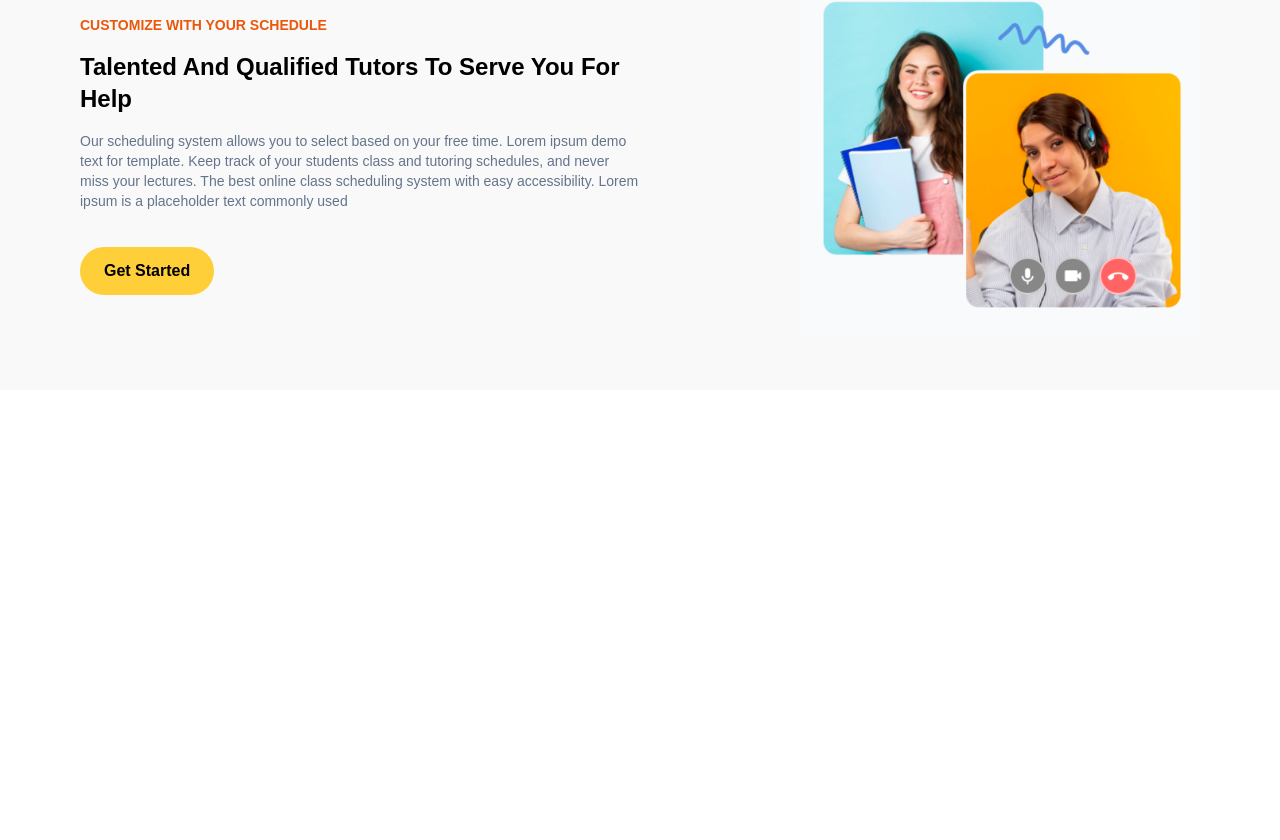
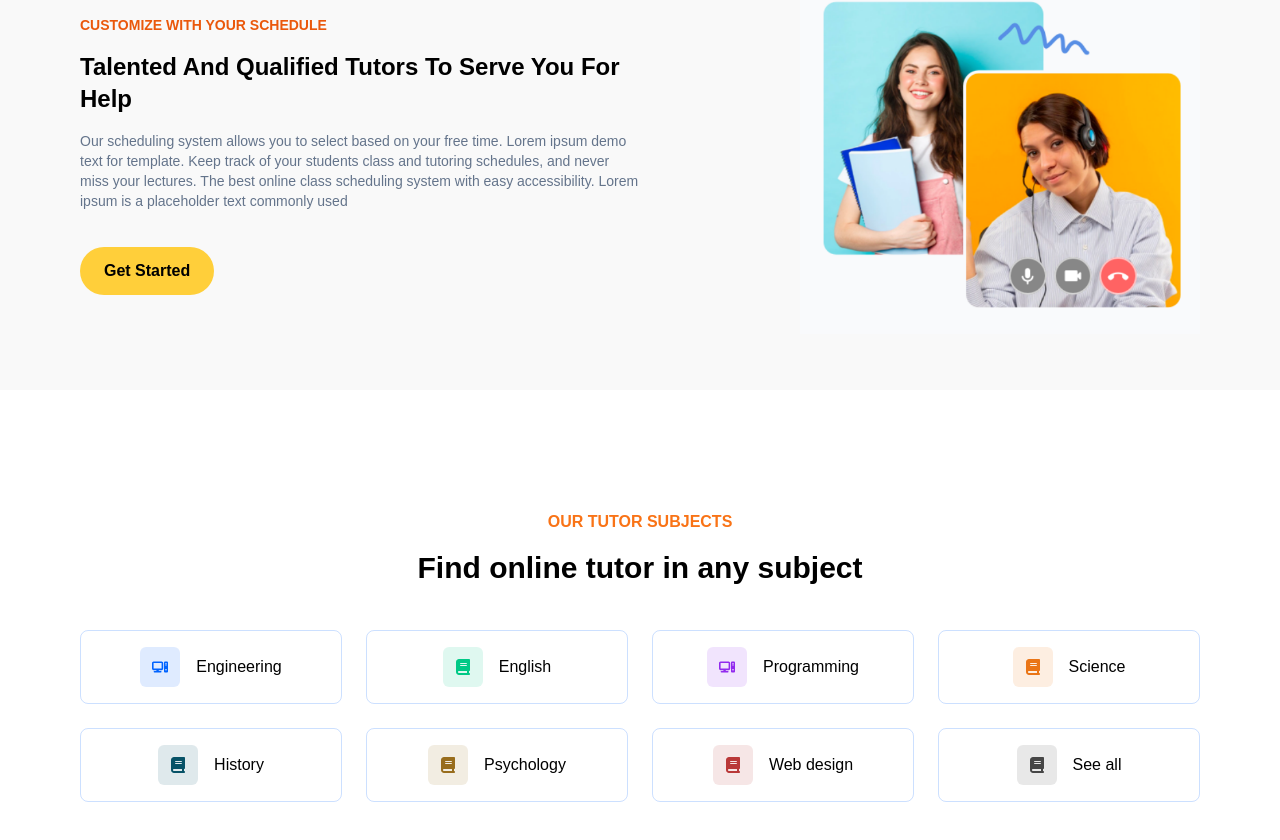
Before and after one commit to NaufalAssyafiqF/elearning-website, a React (Vite) app: page / in a window 1280 px wide. Shown: the part 1748-2588 px from the top of the page. Before the commit the page ends 2138 px from the top, so only its background shows below. Built offline with nearby package versions, Linux system fonts and the light colour scheme.

Commit message:
add subject card section

```diff
--- a/src/App.jsx
+++ b/src/App.jsx
@@ -6,6 +6,7 @@ import WhyChooseUs from "./components/WhyChooseUs/WhyChooseUs";
 import Img1 from "./assets/banner1.png";
 import Img2 from "./assets/banner2.png";
 import Banner from "./components/Banner/Banner";
+import SubjectCard from "./components/Subjectcard/SubjectCard";
 
 const BannerData = {
   image: Img1,
@@ -35,6 +36,7 @@ const App = () => {
       <WhyChooseUs />
       <Banner {...BannerData} />
       <Banner {...BannerData2} reverse={true} />
+      <SubjectCard />
     </div>
   );
 };
--- /dev/null
+++ b/src/components/Subjectcard/SubjectCard.jsx
@@ -0,0 +1,105 @@
+import { motion } from "framer-motion";
+import { FaComputer } from "react-icons/fa6";
+import { FaBook } from "react-icons/fa6";
+
+const SubjectCard = () => {
+  const subjectList = [
+    {
+      id: 1,
+      name: "Engineering",
+      icon: <FaComputer />,
+      color: "#0063ff",
+      delay: 0.2,
+    },
+    {
+      id: 2,
+      name: "English",
+      icon: <FaBook />,
+      color: "#00c986",
+      delay: 0.3,
+    },
+    {
+      id: 3,
+      name: "Programming",
+      icon: <FaComputer />,
+      color: "#922aee",
+      delay: 0.4,
+    },
+    {
+      id: 4,
+      name: "Science",
+      icon: <FaBook />,
+      color: "#ea7516",
+      delay: 0.5,
+    },
+    {
+      id: 5,
+      name: "History",
+      icon: <FaBook />,
+      color: "#075267",
+      delay: 0.6,
+    },
+    {
+      id: 6,
+      name: "Psychology",
+      icon: <FaBook />,
+      color: "#986d1d",
+      delay: 0.7,
+    },
+    {
+      id: 7,
+      name: "Web design",
+      icon: <FaBook />,
+      color: "#b93838",
+      delay: 0.8,
+    },
+    {
+      id: 8,
+      name: "See all",
+      icon: <FaBook />,
+      color: "#464646",
+      delay: 0.9,
+    },
+  ];
+
+  return (
+    <>
+      <div className="container py-14 md:py-24">
+        {/* header section */}
+        <div className="space-y-4 p-6 text-center max-w-[600px] mx-auto mb-5">
+          <h1 className="uppercase font-semibold text-orange-500">
+            Our tutor subjects
+          </h1>
+          <p className="font-semibold text-3xl">
+            Find online tutor in any subject
+          </p>
+        </div>
+        {/* card section */}
+        <div className="grid grid-cols-1 sm:grid-cols-2 md:grid-cols-4 gap-6 ">
+          {subjectList.map((item) => {
+            return (
+              <motion.div
+                initial={{ opacity: 0, x: -200 }}
+                whileInView={{ opacity: 1, x:0 }}
+                transition={{
+                  type: "spring",
+                  stiffness: 100,
+                  delay: item.delay,
+                }}
+                key={item.id}
+                className="border rounded-lg border-secondary/20 p-4 flex justify-center gap-4 items-center hover:!scale-105 hover:!shadow-xl duration-200 cursor-pointer "
+              >
+                <div style={{ color: item.color, backgroundColor: item.color+"20" }} className="w-10 h-10 rounded-md flex justify-center items-center ">
+                  {item.icon}
+                </div>
+                <p>{item.name}</p>
+              </motion.div>
+            );
+          })}
+        </div>
+      </div>
+    </>
+  );
+};
+
+export default SubjectCard;
```
